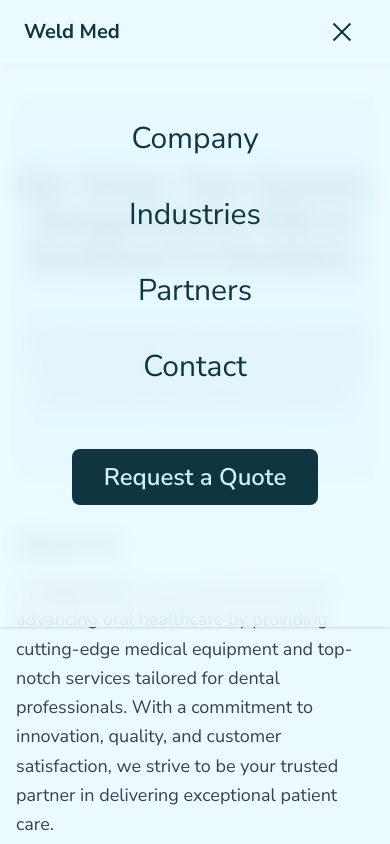
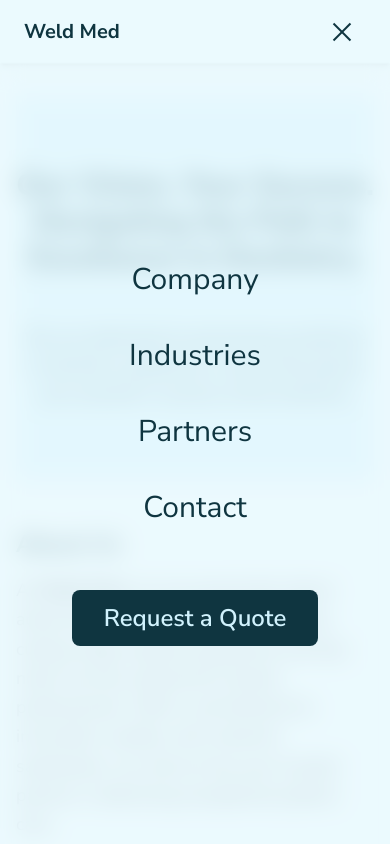
Before and after one commit to musaakhmed/msr-trading, a Next.js app: page /company in a window 390 px wide. Both pictures are taken after a click on the element 342 px from the left and 32 px from the top of the page. Shown: the top 844 px of the page. Built offline with nearby package versions, Linux system fonts and the light colour scheme.

Commit message:
style: make mobile menu height cover the whole screen

```diff
--- a/src/components/ui/Header/Header.tsx
+++ b/src/components/ui/Header/Header.tsx
@@ -59,7 +59,7 @@
 							variants={variants}
 							className={
 								isOpen
-									? 'fixed left-0 top-16 z-20 mx-auto flex h-2/3 w-full origin-top flex-col justify-center gap-6 bg-background bg-opacity-80 shadow backdrop-blur-md '
+									? 'fixed left-0 top-16 z-20 mx-auto flex h-screen w-full origin-top flex-col justify-center gap-6 bg-background bg-opacity-70 shadow backdrop-blur-md '
 									: 'hidden'
 							}
 						>
```
